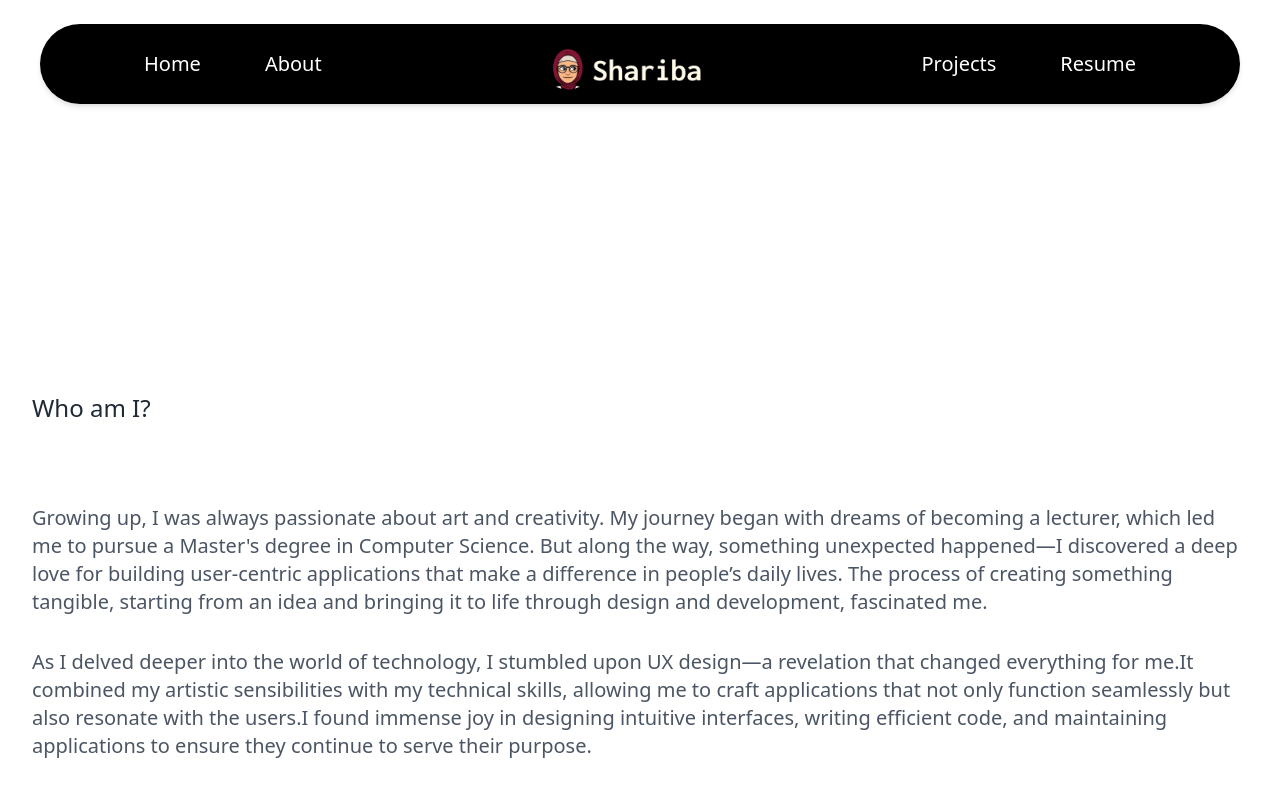
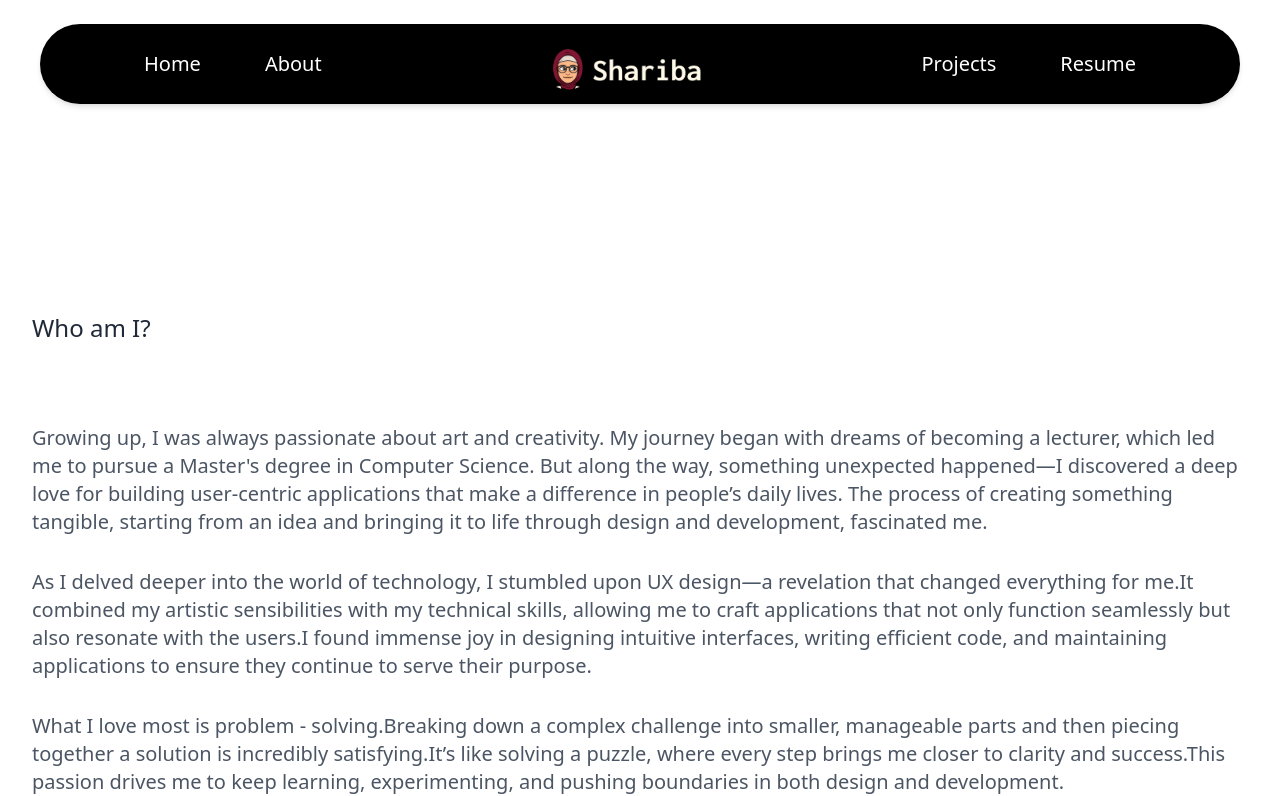
Before and after one commit to sharithasneem/portfolio, a Next.js app: page /component/whoamI in a window 1280 px wide. Shown: the top 796 px of the page. Built offline with nearby package versions, Linux system fonts and the light colour scheme.

Commit message:
about updated 0.5

```diff
--- a/src/app/about/page.js
+++ b/src/app/about/page.js
@@ -10,7 +10,7 @@ export default function About() {
     return (
         <div className="flex flex-col  min-h-screen"> {/* Ensures full viewport height */}
             {/* Main container with responsive layout */}
-            <div className="flex flex-col-reverse md:flex-row mb-30 w-[90vw] h-full space-y-10 md:space-y-0 md:space-x-10">
+            <div className="flex flex-col-reverse md:flex-row  w-[90vw] h-full space-y-10 md:space-y-0 md:space-x-10">
                 {/* Text Section */}
                 <div className="flex flex-wrap flex-col p-8 md:p-20 md:ml-10 w-full md:w-[40vw] space-y-10 items-center md:items-start">
                     {/* Paragraph section */}
--- a/src/app/component/whoamI/page.js
+++ b/src/app/component/whoamI/page.js
@@ -9,7 +9,7 @@ export default function WhoAmI() {
     const para4 = "For me, technology is more than just a career—it’s a canvas where creativity and logic come together to solve real - world problems and create impactful experiences."
 
     return (
-        <div className="flex flex-col items-start justify-start p-8 min-h-screen mt-36 font-sans ">
+        <div className="flex flex-col items-start justify-start p-8 min-h-screen mt-16 font-sans ">
             {/* Heading */}
             <motion.h1
                 className="text-xl md:text-2xl text-gray-800 mb-16 mt-28"
```
